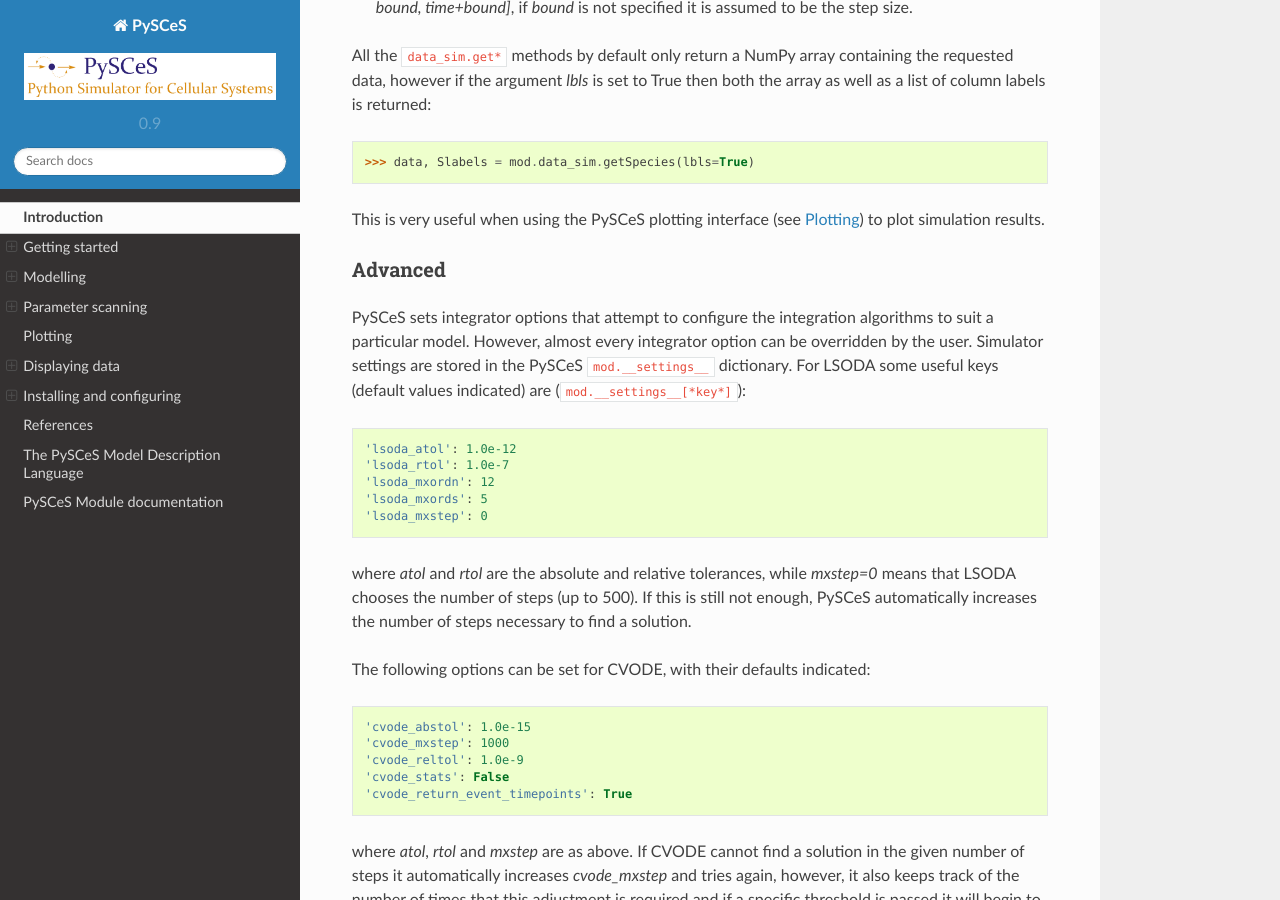
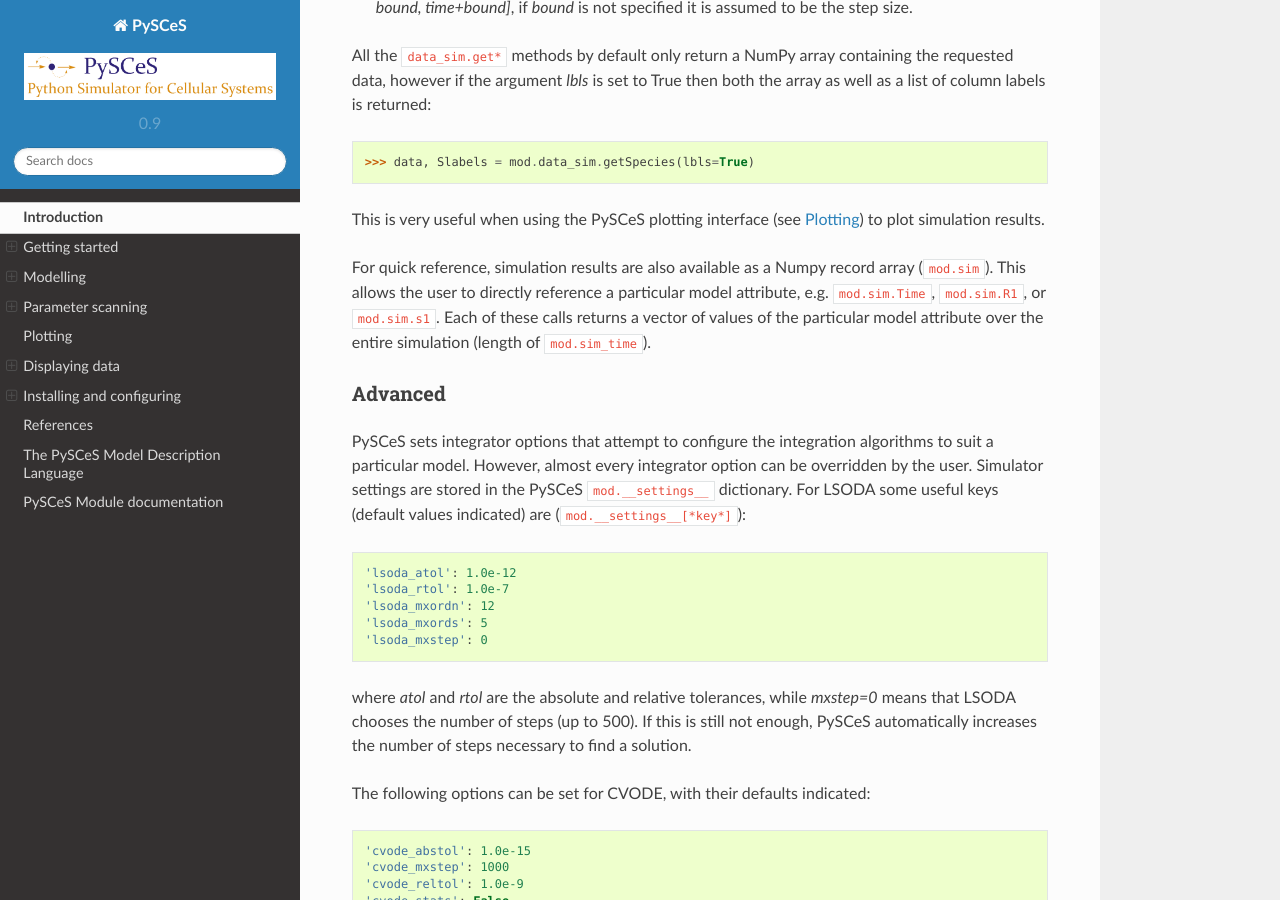
Before and after one commit to PySCeS/pysces-documentation, a Sphinx documentation site: the page built from source/userguide_doc.rst, in a window 1280 px wide and 900 px high, scrolled down 8169 px. Built offline with Sphinx 7.4.7 and the Read the Docs theme 2.0.0, drawn with Linux system fonts in a browser that asks for light colours; formulas are drawn with MathJax 3; some of the changed text lies outside the part shown.

Commit message:
add documentation for 'mod.sim' and 'mod.scan' record arrays

```diff
--- a/source/inputfile_doc.rst
+++ b/source/inputfile_doc.rst
@@ -568,7 +568,7 @@ Alternatively,
       return <val3>
 
 Or ``piecewise(<val1>, <cond1>, <val2>, <cond2>, <val3>, <cond3>, <val4>)``
-c
+
 .. code-block:: python
 
   if <cond1>:
--- a/source/userguide_doc.rst
+++ b/source/userguide_doc.rst
@@ -467,6 +467,12 @@ the array as well as a list of column labels is returned:  ::
 This is very useful when using the PySCeS plotting interface
 (see `Plotting`_) to plot simulation results.
 
+For quick reference, simulation results are also available as a Numpy record
+array (``mod.sim``). This allows the user to directly reference a particular
+model attribute, e.g. ``mod.sim.Time``, ``mod.sim.R1``, or ``mod.sim.s1``. Each
+of these calls returns a vector of values of the particular model attribute
+over the entire simulation (length of ``mod.sim_time``).
+
 Advanced
 ~~~~~~~~
 
@@ -799,6 +805,12 @@ has been generated, the next step is to visualise it using the
 
 Called without any arguments, ``Scan1Plot()`` plots all of ``mod.scan_out`` against
 ``mod.scan_in``.
+
+In a similar way that simulation results are captured in the ``mod.sim`` array,
+1D-scan results are also available as a Numpy record array (``mod.scan``) for
+quick reference and easy access by the user. All the model attributes defined
+in ``mod.scan_in`` and ``mod.scan_out`` can be accessed in this way, e.g.
+``mod.scan.x0``, ``mod.scan.J_R1``, ``mod.scan.s2_ss``, etc.
 
 Two-dimensional parameter scans
 -------------------------------
```
Also changed, not shown: other parts of source/userguide_doc.rst (+1 -1 lines).
